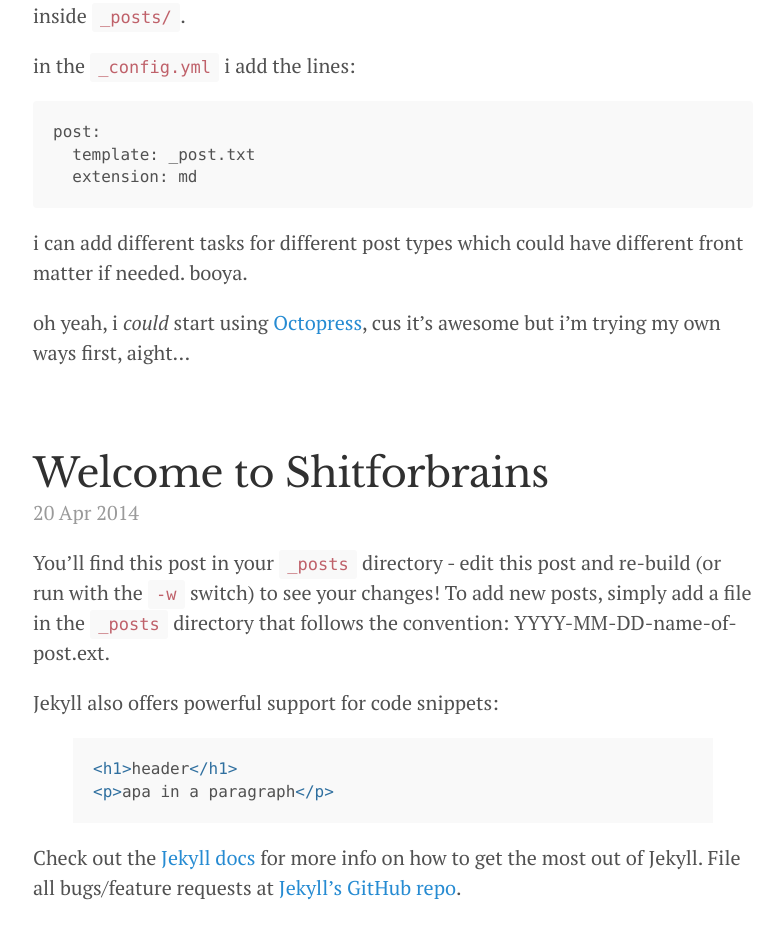
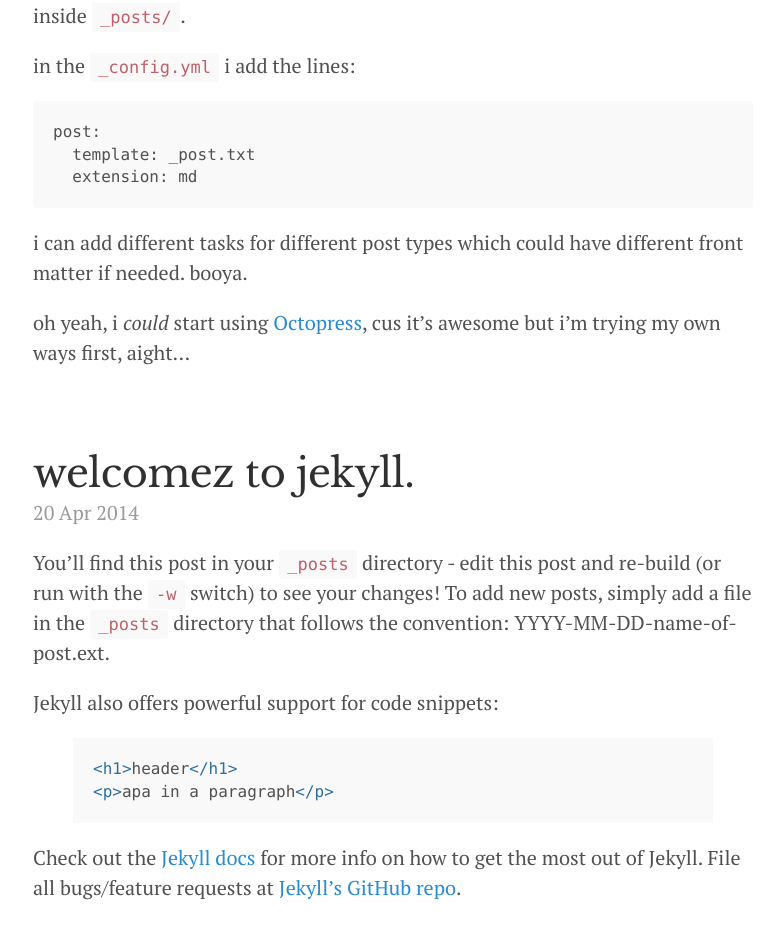
Before and after one commit to ulfgj/ulfgj.github.io, a Jekyll site: the page built from index.html, in a window 1280 px wide. Shown: the part 421-1372 px from the top of the page, without its empty margins (247-1029 px from the left). Built offline with Jekyll 4.4.1, drawn with Linux system fonts in a browser that asks for light colours; the list of posts is cut into pages by our own code; a file with an impossible date is left out.

Commit message:
Update 2014-04-20-welcome-to-jekyll.markdown
changed title.

```diff
--- a/_posts/2014-04-20-welcome-to-jekyll.markdown
+++ b/_posts/2014-04-20-welcome-to-jekyll.markdown
@@ -1,6 +1,6 @@
 ---
 layout: post
-title:  "Welcome to Shitforbrains"
+title:  "welcomez to jekyll."
 date:   2014-04-20 09:11:03
 categories: jekyll update
 ---
```
